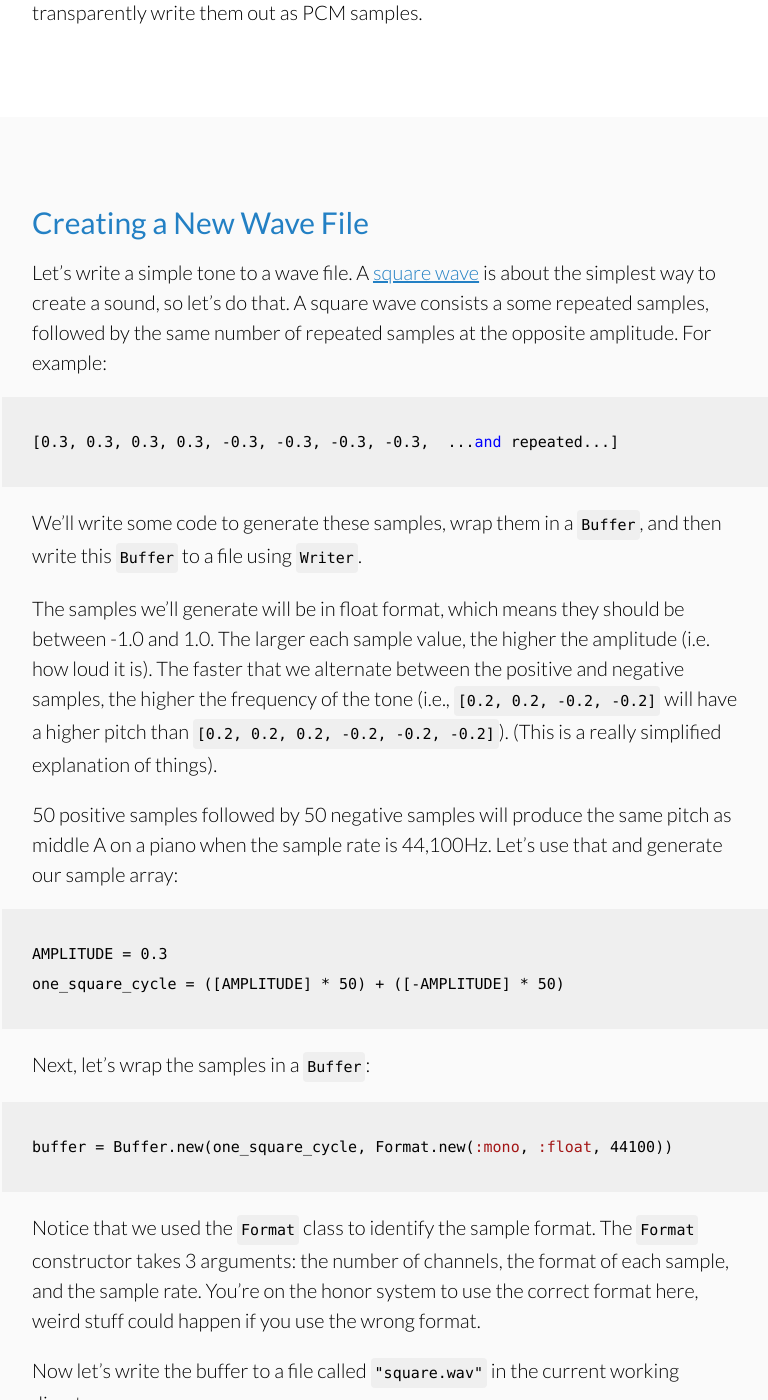
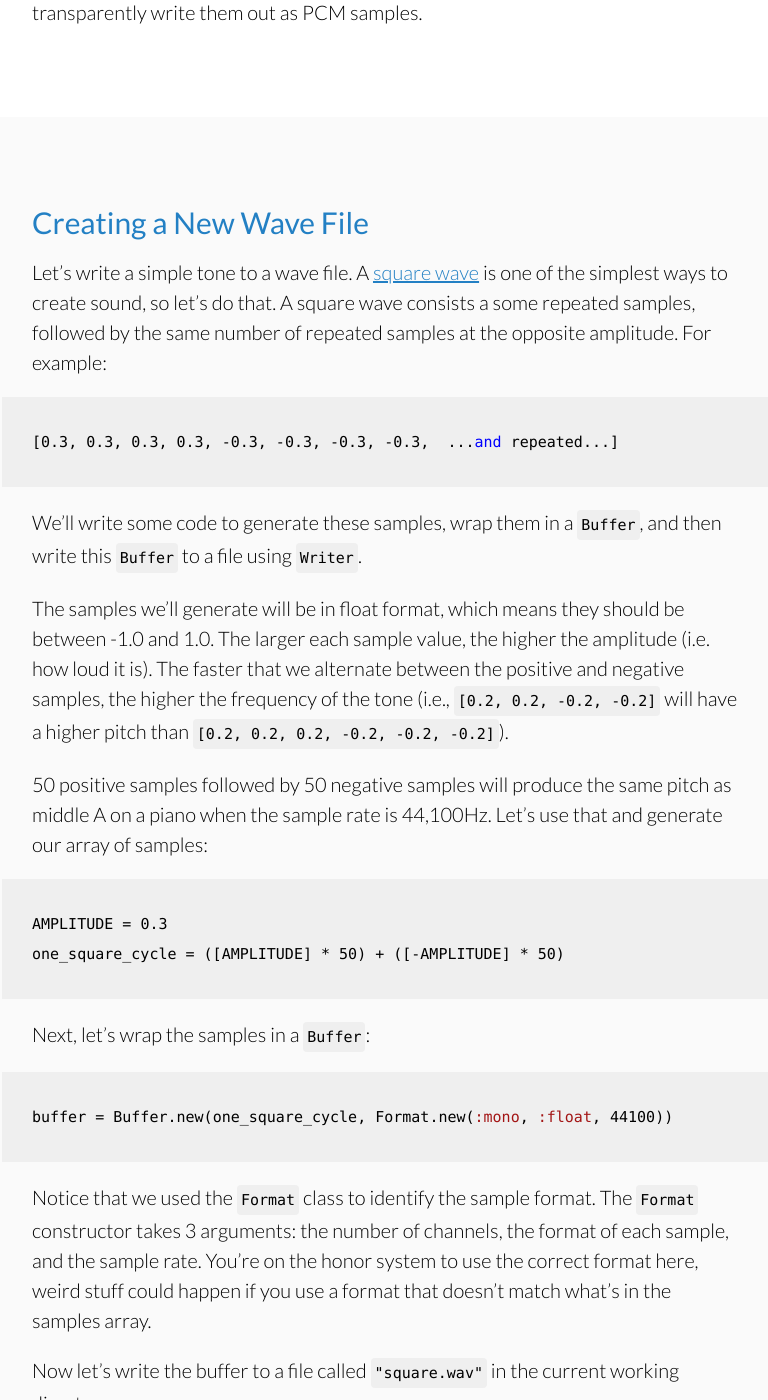
Before and after one commit to jstrait/wavefile, a Jekyll site: the page built from getting_started.html, in a window 1280 px wide and 1400 px high, scrolled down 1663 px. Shown: the whole window, without its empty margins (254-1022 px from the left). Built offline with Jekyll 4.4.1, drawn with Linux system fonts in a browser that asks for light colours; some web fonts are replaced.

Commit message:
Minor wording/copy improvements

```diff
--- a/getting_started.html
+++ b/getting_started.html
@@ -20,16 +20,16 @@ title: Getting Started
 </div>
 <div class="section">
   <h2>Creating a New Wave File</h2>
-  <p>Let&rsquo;s write a simple tone to a wave file. A <a href="https://en.wikipedia.org/wiki/Square_wave">square wave</a> is about the simplest way to create a sound, so let&rsquo;s do that. A square wave consists a some repeated samples, followed by the same number of repeated samples at the opposite amplitude. For example:</p>
+  <p>Let&rsquo;s write a simple tone to a wave file. A <a href="https://en.wikipedia.org/wiki/Square_wave">square wave</a> is one of the simplest ways to create sound, so let&rsquo;s do that. A square wave consists a some repeated samples, followed by the same number of repeated samples at the opposite amplitude. For example:</p>
   {% highlight ruby %}[0.3, 0.3, 0.3, 0.3, -0.3, -0.3, -0.3, -0.3,  ...and repeated...]{% endhighlight %}
   <p>We&rsquo;ll write some code to generate these samples, wrap them in a <code>Buffer</code>, and then write this <code>Buffer</code> to a file using <code>Writer</code>.</p>
-  <p>The samples we&rsquo;ll generate will be in float format, which means they should be between -1.0 and 1.0. The larger each sample value, the higher the amplitude (i.e. how loud it is). The faster that we alternate between the positive and negative samples, the higher the frequency of the tone (i.e., <code>[0.2, 0.2, -0.2, -0.2]</code> will have a higher pitch than <code>[0.2, 0.2, 0.2, -0.2, -0.2, -0.2]</code>). (This is a really simplified explanation of things).</p>
-  <p>50 positive samples followed by 50 negative samples will produce the same pitch as middle A on a piano when the sample rate is 44,100Hz. Let&rsquo;s use that and generate our sample array:</p>
+  <p>The samples we&rsquo;ll generate will be in float format, which means they should be between -1.0 and 1.0. The larger each sample value, the higher the amplitude (i.e. how loud it is). The faster that we alternate between the positive and negative samples, the higher the frequency of the tone (i.e., <code>[0.2, 0.2, -0.2, -0.2]</code> will have a higher pitch than <code>[0.2, 0.2, 0.2, -0.2, -0.2, -0.2]</code>).</p>
+  <p>50 positive samples followed by 50 negative samples will produce the same pitch as middle A on a piano when the sample rate is 44,100Hz. Let&rsquo;s use that and generate our array of samples:</p>
   {% highlight ruby %}AMPLITUDE = 0.3
 one_square_cycle = ([AMPLITUDE] * 50) + ([-AMPLITUDE] * 50){% endhighlight %}
   <p>Next, let&rsquo;s wrap the samples in a <code>Buffer</code>:</p>
   {% highlight ruby %}buffer = Buffer.new(one_square_cycle, Format.new(:mono, :float, 44100)){% endhighlight %}
-  <p>Notice that we used the <code>Format</code> class to identify the sample format. The <code>Format</code> constructor takes 3 arguments: the number of channels, the format of each sample, and the sample rate. You&rsquo;re on the honor system to use the correct format here, weird stuff could happen if you use the wrong format.</p>
+  <p>Notice that we used the <code>Format</code> class to identify the sample format. The <code>Format</code> constructor takes 3 arguments: the number of channels, the format of each sample, and the sample rate. You&rsquo;re on the honor system to use the correct format here, weird stuff could happen if you use a format that doesn&rsquo;t match what&rsquo;s in the samples array.</p>
   <p>Now let&rsquo;s write the buffer to a file called <code>"square.wav"</code> in the current working directory:</p>
   {% highlight ruby %}Writer.new("square.wav", Format.new(:mono, :pcm_16, 44100)) do |writer|
   writer.write(buffer)
--- a/index.html
+++ b/index.html
@@ -13,9 +13,9 @@ title: Home
         <li>Any number of channels</li>
       </ul>
     </li>
-    <li><h3>Seamless Conversions</h3>Convert back and forth between any format the gem supports. Read from an 8-bit mono file as if it were 16-bit stereo. Generate floating point samples, and write them as 16-bit integers.</li>
+    <li><h3>Seamless Conversions</h3>Convert back and forth between any format the gem supports. Read from an 8-bit mono file as if it were 16-bit stereo. Generate floating point samples, but write them as 16-bit integers.</li>
     <li><h3>Query Metadata</h3>Get the sample format, sample rate, number of channels, number of sample frames, and so forth from a Wave file, even if it&rsquo;s in a format this gem can&rsquo;t read or write.</li>
-    <li><h3>Easy to Install</h3>Written in pure Ruby, so no need to compile a separate extension in order to use it.</li>
+    <li><h3>Easy to Install</h3>Written in pure Ruby, so there&rsquo;s no need to compile a separate extension in order to use it.</li>
   </ul>
 </div>
 <div class="section bg-white">
```
